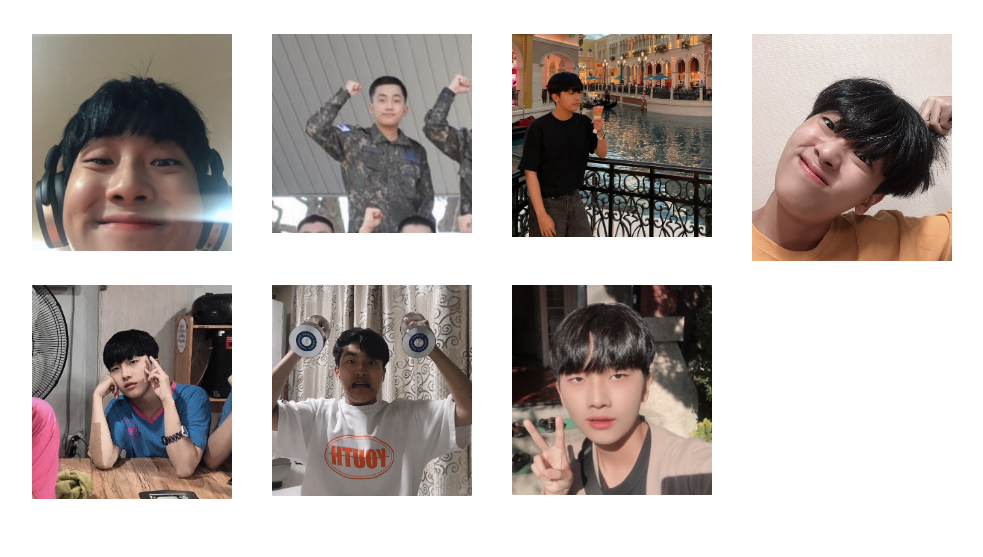
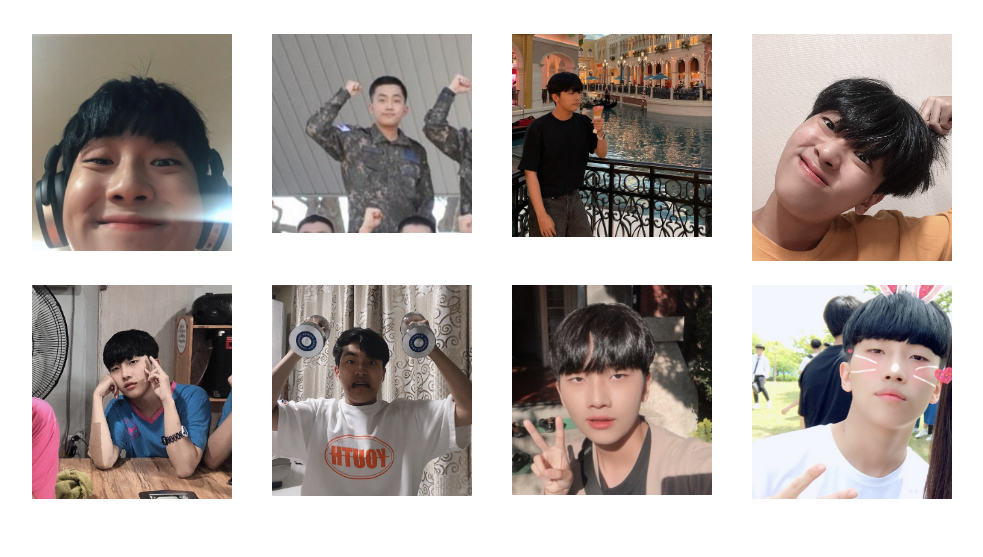
Before and after one commit to yxun20/Mid-Term-Project, a plain HTML site: page home.html in a window 1280 px wide. Shown: the part 243-800 px from the top of the page, without its empty margins (128-1111 px from the left). Drawn offline with Linux system fonts and the light colour scheme; a web font is replaced by a local one.

Commit message:
Update home.html

```diff
--- a/home.html
+++ b/home.html
@@ -49,7 +49,7 @@
                     <img src="007.jpg" width ="200px">
                 </div>
                 <div class = 'img8'>
-                    <img src="" width ="200px">
+                    <img src="008.jpg" width ="200px">
                 </div>
             </div>
 
```
